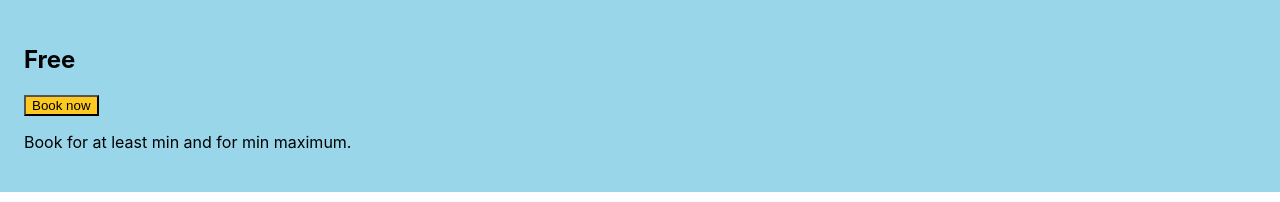
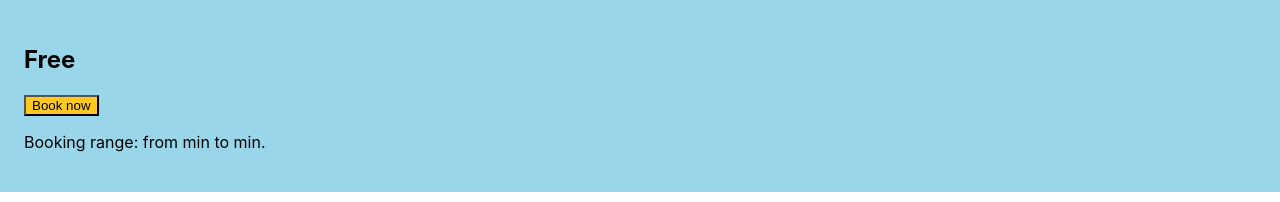
Before and after one commit to Campalo/booking, a React (Create React App) app: page / in a window 1280 px wide. Shown: the top 202 px of the page. Built offline with nearby package versions, Linux system fonts and the light colour scheme; no server answers.

Commit message:
Check if resource is booked

```diff
--- a/src/components/Resource.tsx
+++ b/src/components/Resource.tsx
@@ -1,21 +1,44 @@
-import { ResourceType } from '../utils/useResource';
+import { format, isWithinInterval } from "date-fns";
+import { useEffect, useState } from "react";
+import { ResourceType } from "../utils/useResource";
 import "./Resource.scss";
 
 interface Props {
   resource: ResourceType | undefined;
 }
 
-const Resource = ({resource}:Props) => {
+const Resource = ({ resource }: Props) => {
+  const [isBookedNow, setIsBookedNow] = useState(false);
+
+  useEffect(() => {
+    if (!!resource?.bookingInfo) {
+      const interval = {start: new Date(resource?.bookingInfo?.start), end: new Date(resource?.bookingInfo?.end)}
+      setIsBookedNow(!!interval && isWithinInterval(new Date(resource?.bookingInfo?.start), interval));
+    }
+  }, [resource?.bookingInfo])
+
   return (
     <header>
       <h1>{resource?.name}</h1>
       <div>
-         <h2>Free</h2>
-        <button onClick={() => console.log("TODO: Book")}>Book now</button>
+        {isBookedNow && resource?.bookingInfo? (
+          <>
+            <h2>Booked</h2>
+            <p>By {resource?.bookingInfo?.userId}</p>
+            <p>From {format(new Date(resource?.bookingInfo?.start), "p")} to {format(new Date(resource?.bookingInfo?.end), "p")}</p>
+          </>
+        ) : (
+          <>
+            <h2>Free</h2>
+            <button onClick={() => console.log("TODO: Book")}>Book now</button>
+            <p>
+              Booking range: from {resource?.minimumBookingDuration} min to {resource?.maximumBookingDuration} min.
+            </p>
+          </>
+        )}
       </div>
-        <p>Book for at least {resource?.minimumBookingDuration} min and for {resource?.maximumBookingDuration} min maximum.</p>
     </header>
-  )
-}
+  );
+};
 
 export default Resource;
--- a/src/utils/useResource.tsx
+++ b/src/utils/useResource.tsx
@@ -1,6 +1,7 @@
 import { useEffect, useState } from "react";
 import * as api from "../api/api";
 import { useAuth } from "./useAuth";
+import { BookingType, useBookings } from "./useBookings";
 
 export interface ResourceType {
   id: string;
@@ -8,12 +9,14 @@ export interface ResourceType {
   bookingDurationStep: number;
   maximumBookingDuration: number;
   minimumBookingDuration: number;
+  bookingInfo?: BookingType;
 }
 
 export const useResource = () => {
   const [resource, setResource] = useState<ResourceType>();
   const [error, setError] = useState("");
   const { auth, isLoggedIn} = useAuth();
+  const { bookings } = useBookings();
 
   useEffect(() => {
     if(isLoggedIn) {
@@ -25,5 +28,13 @@ export const useResource = () => {
     }
   }, [isLoggedIn, auth]);
 
+  useEffect(() => {
+    if (!!resource) {
+      const bookingInfo =  bookings.find((booking) => booking.id === resource.id);
+      setResource({...resource, bookingInfo});
+    }
+  // eslint-disable-next-line react-hooks/exhaustive-deps
+  }, [bookings]);
+
   return {resource, resourceError: error};
 }
```
